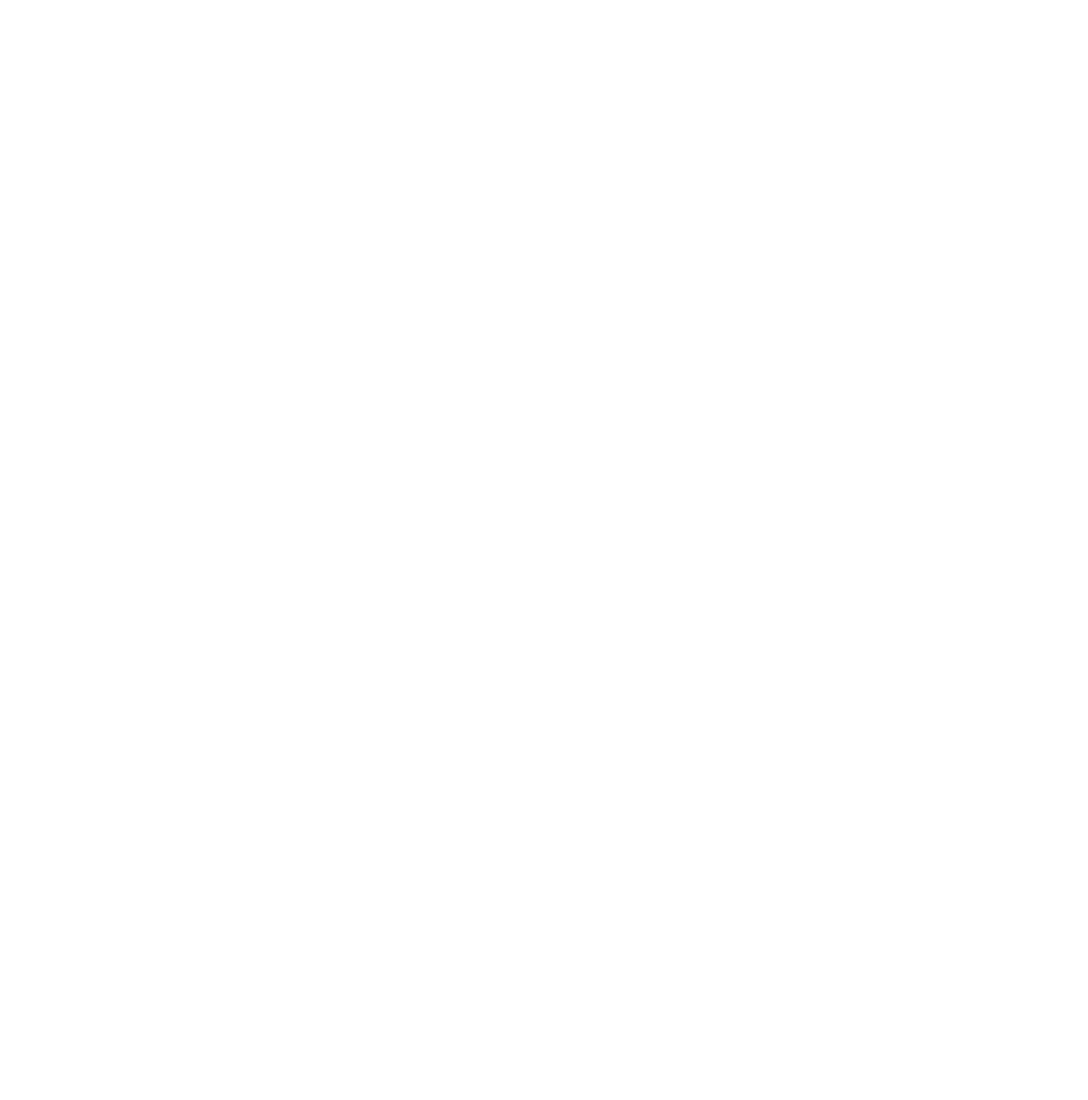
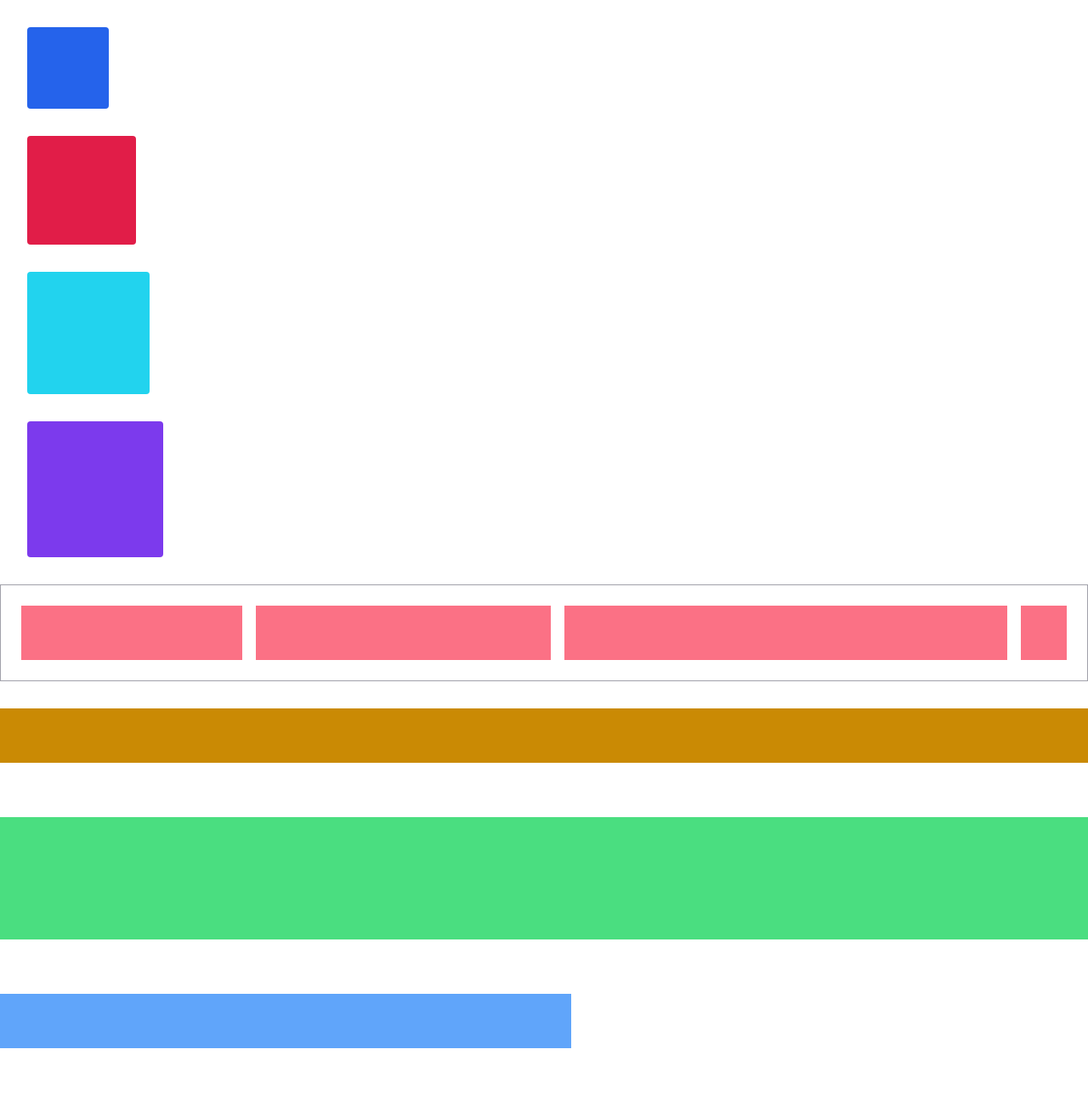
Before and after one commit to toqeersheikh/tailwind-css-learning, a plain HTML site: page 05-sizing/index.html in a window 1280 px wide. Shown: the top 1295 px of the page at 85% size. Before the commit the page ends 800 px from the top, so only its background shows below. Drawn offline with nearby package versions, Linux system fonts and the light colour scheme.

Commit message:
Sizing In Tailwind

```diff
--- a/05-sizing/index.html
+++ b/05-sizing/index.html
@@ -9,18 +9,26 @@
   </head>
   <body>
     <!-- Width -->
+    <div class="w-24 m-8 h-24 bg-blue-600 rounded"></div>
 
+    <div class="w-32 h-32 m-8 bg-rose-600 rounded"></div>
+    <div class="m-8 w-36 h-36 bg-cyan-400 rounded"></div>
+    <div class="m-8 w-40 h-40 bg-violet-600 rounded"></div>
     <!-- Percentages -->
-
+    <div class="container mb-8 p-6 border border-zinc-400 flex space-x-4">
+      <div class="w-1/4 h-16 bg-rose-400"></div>
+      <div class="w-1/3 h-16 bg-rose-400"></div>
+      <div class="w-1/2 h-16 bg-rose-400"></div>
+      <div class="w-16 h-16 bg-rose-400"></div>
+    </div>
     <!-- Width of the viewport -->
-
+    <div class="bg-yellow-600 h-16 w-screen"></div>
     <!-- 100% of container -->
-
+    <div class="bg-green-400 my-16 w-full h-36"></div>
     <!-- min/max content -->
-
+    <div class="bg-blue-400 max-w-2xl h-16"></div>
     <!-- Arbitrary width -->
-
-    <!-- Max Width -->
+    <div class="bg-blue-800 m-16 w-[400px] h-[400px]"></div>
 
     <!-- Height (Most of the same options as widths) -->
 
```
